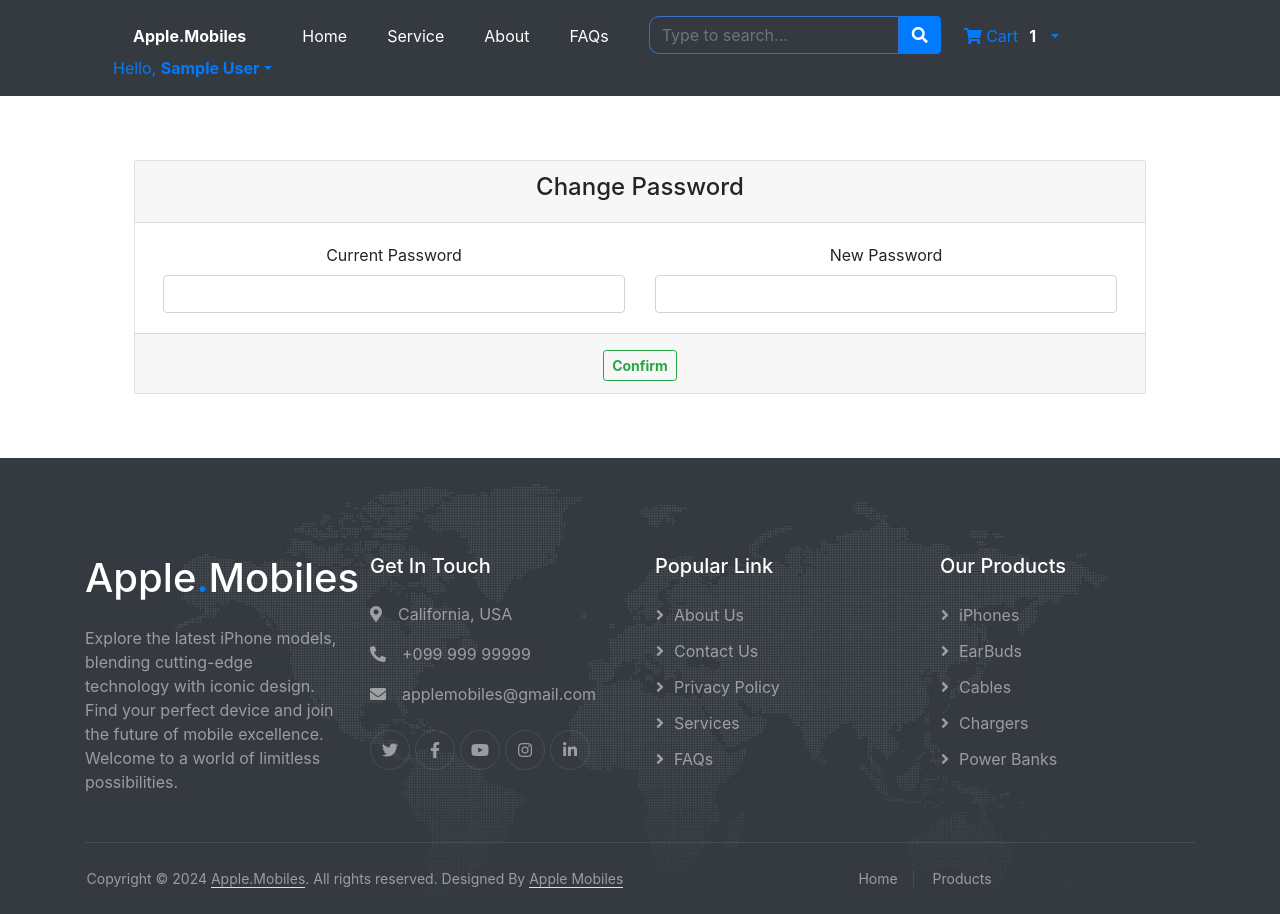
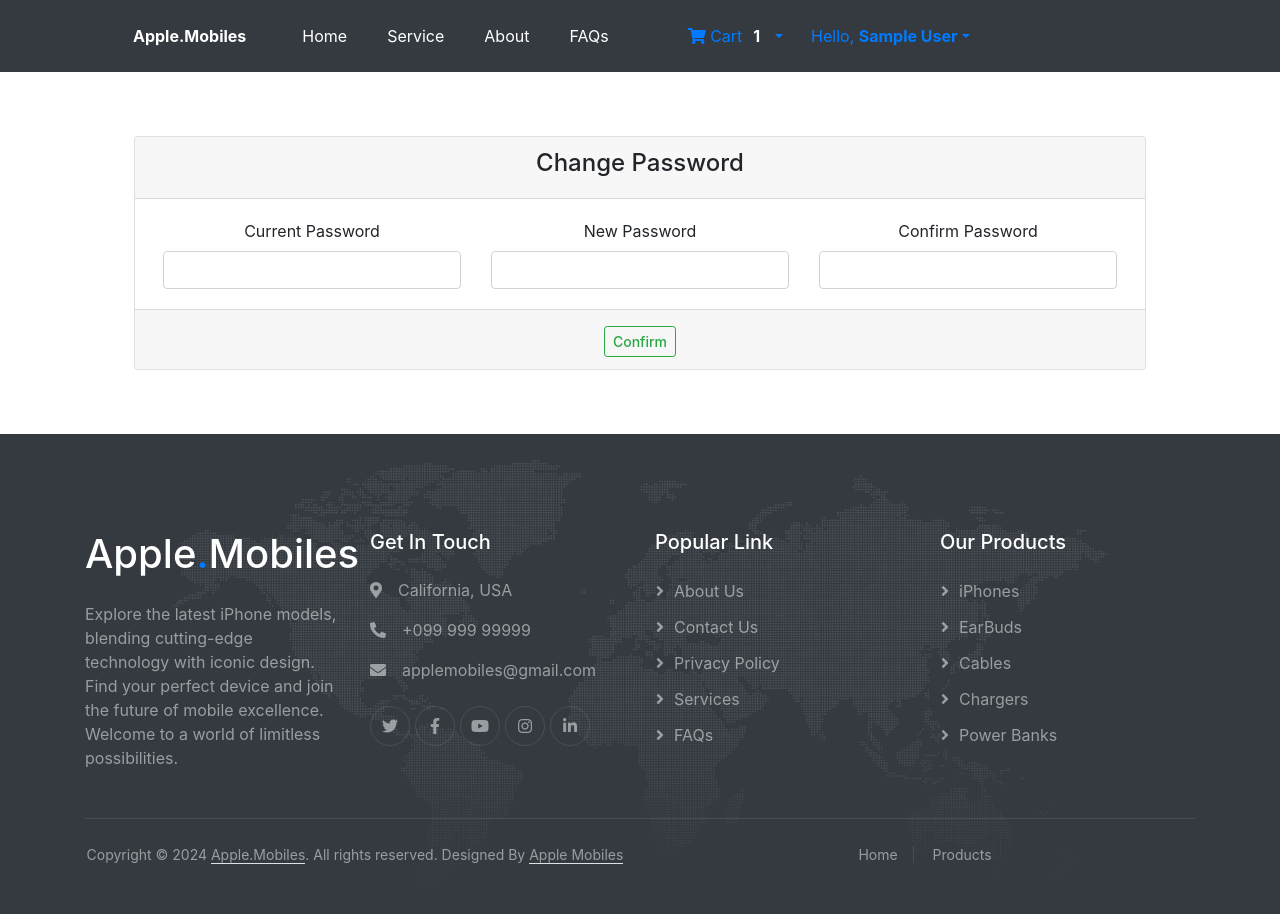
Before and after one commit to teshankalhara/Phone_Store_Project_PHP, a PHP site: page /changepassword.php in a window 1280 px wide. After the commit the page ends 864 px from the top, so only its background shows below. Run offline with PHP 8.4, Linux system fonts and the light colour scheme; the visitor is signed in with stand-in values (Sample User, id 1); tables that the repository leaves empty or names only in its code hold one stand-in row (values such as "Sample post"); some libraries are stand-ins or nearby versions.

Commit message:
Update changepassword.php

```diff
--- a/changepassword.php
+++ b/changepassword.php
@@ -1,5 +1,6 @@
 <?php
 session_start();
+$user_id = $_SESSION['uid'];
 require_once('config.php');
 ?>
 
@@ -34,11 +35,9 @@ require_once('config.php');
                     <li class="mr-4"><a href="services.php" class="nav-link px-2 text-white">Service</a></li>
                     <li class="mr-4"><a href="aboutus.php" class="nav-link px-2 text-white">About</a></li>
                     <li class="mr-4"><a href="faqs.php" class="nav-link px-2 text-white">FAQs</a></li>
-                    <li class="ml-2 bg-dark text-white-50" style="width:250px;"><input type="text" class="form-control bg-dark text-white" id="search" name="" placeholder="Type to search..." style="border-top-left-radius: 10px; border-bottom-left-radius: 10px; border-top-right-radius: 0px;border-bottom-right-radius: 0px; border:1px solid #3B71CA; font-size:medium;"></li>
-                    <li style="top:10px;"><button class="btn btn-primary" id="search_btn" name="" style="border-top-left-radius: 0px; border-bottom-left-radius: 0px; "><i class="fa fa-search"></i></button></li>
                 </ul>
 
-                <div id='shoppingcart' class="mr-4">
+                <div id='shoppingcart' class="ml-4 mr-4">
                     <a id="carticon" href="#" class="dropdown-toggle" data-toggle="dropdown">
                         <i class="fa fa-shopping-cart"></i>
                         Cart
@@ -88,30 +87,59 @@ require_once('config.php');
 
     <!--content-->
     <div class="container container-fluid p-5">
-        <div class="p-3">
+        <?php
+        if (isset($_POST['passwordchange'])) {
+            $currentPassword = $_POST['currentpassword'];
+            $newPassword = $_POST['newpassword'];
+            $confirmPassword = $_POST['confirmpassword'];
+
+
+            $sqlOldPassword = "SELECT password FROM user_info WHERE user_id = '$user_id' AND password= '$currentPassword'";
+            $oldPassword = mysqli_query($conn, $sqlOldPassword);
+
+            if ($oldPassword) {
+                if ($confirmPassword == $newPassword) {
+                    $sqlUpdate = "UPDATE user_info SET password = '$newPassword' WHERE password = '$currentPassword' AND user_id = '$user_id'";
+                    $result = mysqli_query($conn, $sqlUpdate);
+                    if ($result) {
+                        echo "<script>alert('Password Change OK!');</script>";
+                    }
+                } else {
+                    echo "<script>alert('Current Password Not Matching!!Check Current Password');</script>";
+                }
+            } else {
+                echo "<script>alert('Current Password Check!!');</script>";
+            }
+        }
+        ?>
+        <form action="<?php echo $_SERVER['PHP_SELF'] ?>" method="POST" class="p-3">
             <div class='card card-info'>
                 <div class='card-header text-center text-center'>
                     <h4>Change Password</h4>
                 </div>
                 <div class='card-body mb-0 text-center'>
                     <div class="row pl-2 pr-2">
-                        <div class="col-md-6">
+                        <div class="col-md-4">
                             <label for="currentpassword">Current Password</label>
-                            <input type="password" id="currentpassword" name="currentpassword" class="form-control">
+                            <input type="password" id="currentpassword" name="currentpassword" class="form-control" required>
                         </div>
-                        <div class="col-md-6">
+                        <div class="col-md-4">
                             <label for="newpassword">New Password</label>
-                            <input type="password" id="newpassword" name="newpassword" class="form-control">
+                            <input type="password" id="newpassword" name="newpassword" class="form-control" minlength="8" required>
+                        </div>
+                        <div class="col-md-4">
+                            <label for="confirmpassword">Confirm Password</label>
+                            <input type="password" id="confirmpassword" name="confirmpassword" class="form-control" minlength="8" required>
                         </div>
                     </div>
                 </div>
                 <div class='card-footer'>
                     <div class='text-center mt-1'>
-                        <button pid='$pro_id' class='product btn btn-outline-success btn-sm'><b>Confirm</b></button>
+                        <input type="submit" class="btn btn-outline-success btn-sm" value="Confirm" name="passwordchange" id="passwordchange_btn" style="font-weight:500;">
                     </div>
                 </div>
             </div>
-        </div>
+        </form>
     </div>
     <!--content-->
 
```
